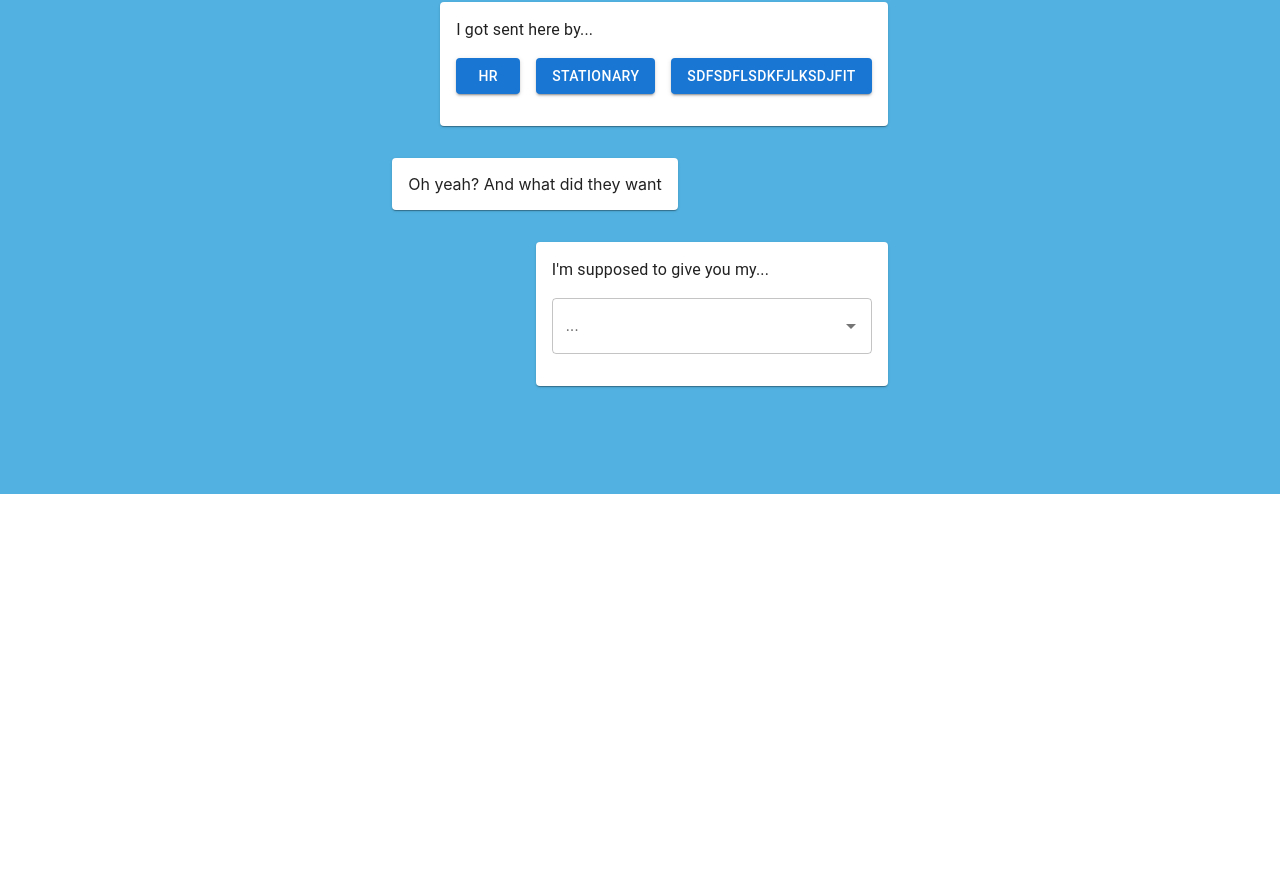
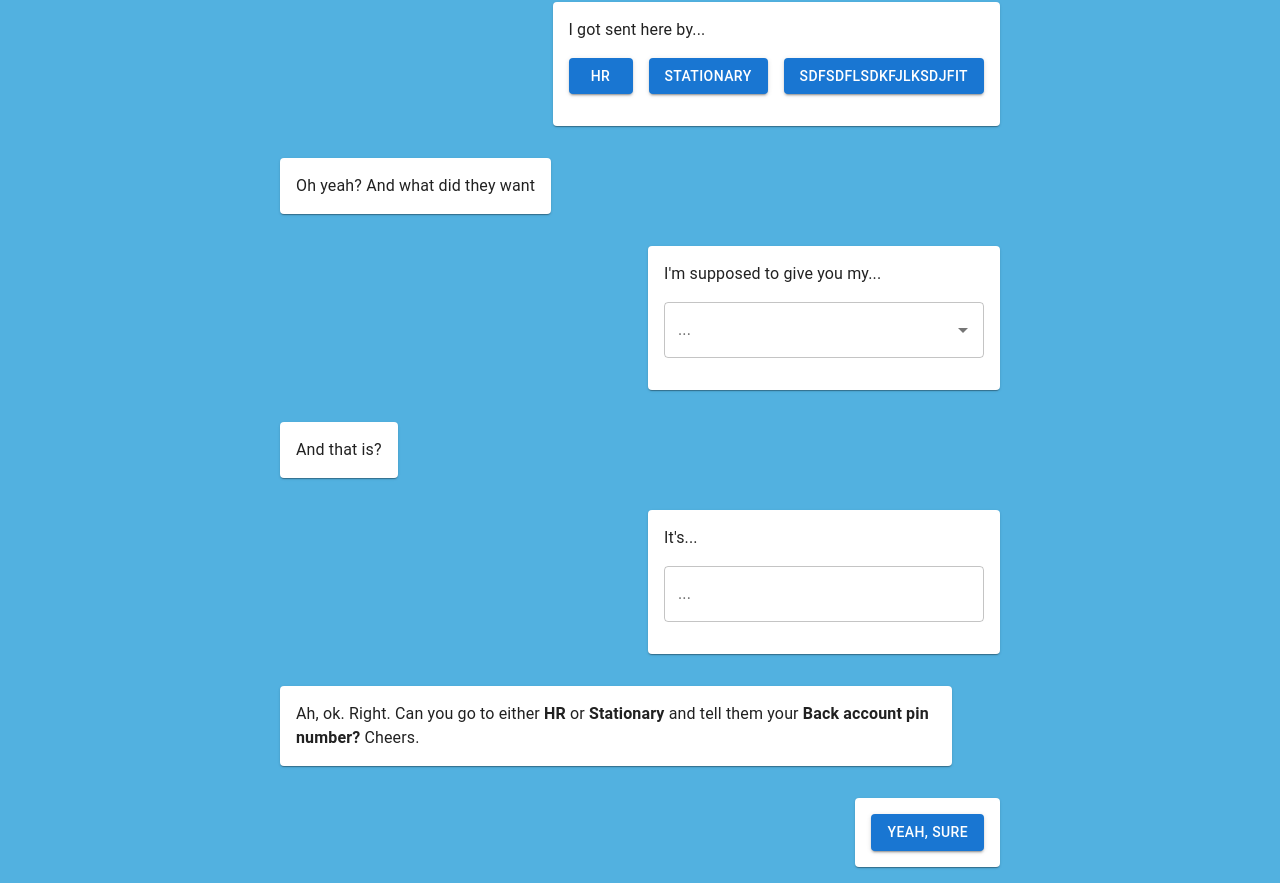
Before and after one commit to eedrah/bureaucracy, a React (Vite) app in the folder bureaucracy/: page / in a window 1280 px wide. Shown: the part 306-1189 px from the top of the page. Before the commit the page ends 800 px from the top, so only its background shows below. Built offline with nearby package versions, Linux system fonts and the light colour scheme.

Commit message:
make some more inputs

```diff
--- a/bureaucracy/src/views/Page.tsx
+++ b/bureaucracy/src/views/Page.tsx
@@ -67,7 +67,9 @@ const Page = () => (
         </Stack>
       </Chat>
 
-      <Chat from="them">Oh yeah? And what did they want</Chat>
+      <Chat from="them">
+        <Typography>Oh yeah? And what did they want</Typography>
+      </Chat>
 
       <Chat from="me">
         <Typography>I'm supposed to give you my...</Typography>
@@ -78,6 +80,27 @@ const Page = () => (
           renderInput={(params) => <TextField {...params} label="..." />}
         />
       </Chat>
+
+      <Chat from="them">
+        <Typography>And that is?</Typography>
+      </Chat>
+
+      <Chat from="me">
+        <Typography>It's...</Typography>
+        <TextField css={{ width: '20rem', margin: '1rem 0' }} label="..." />
+      </Chat>
+
+      <Chat from="them">
+        <Typography>
+          Ah, ok. Right. Can you go to either <strong>HR</strong> or{' '}
+          <strong>Stationary</strong> and tell them your{' '}
+          <strong>Back account pin number?</strong> Cheers.
+        </Typography>
+      </Chat>
+
+      <Chat from="me">
+        <Button variant="contained">Yeah, sure</Button>
+      </Chat>
     </div>
   </div>
 )
```
